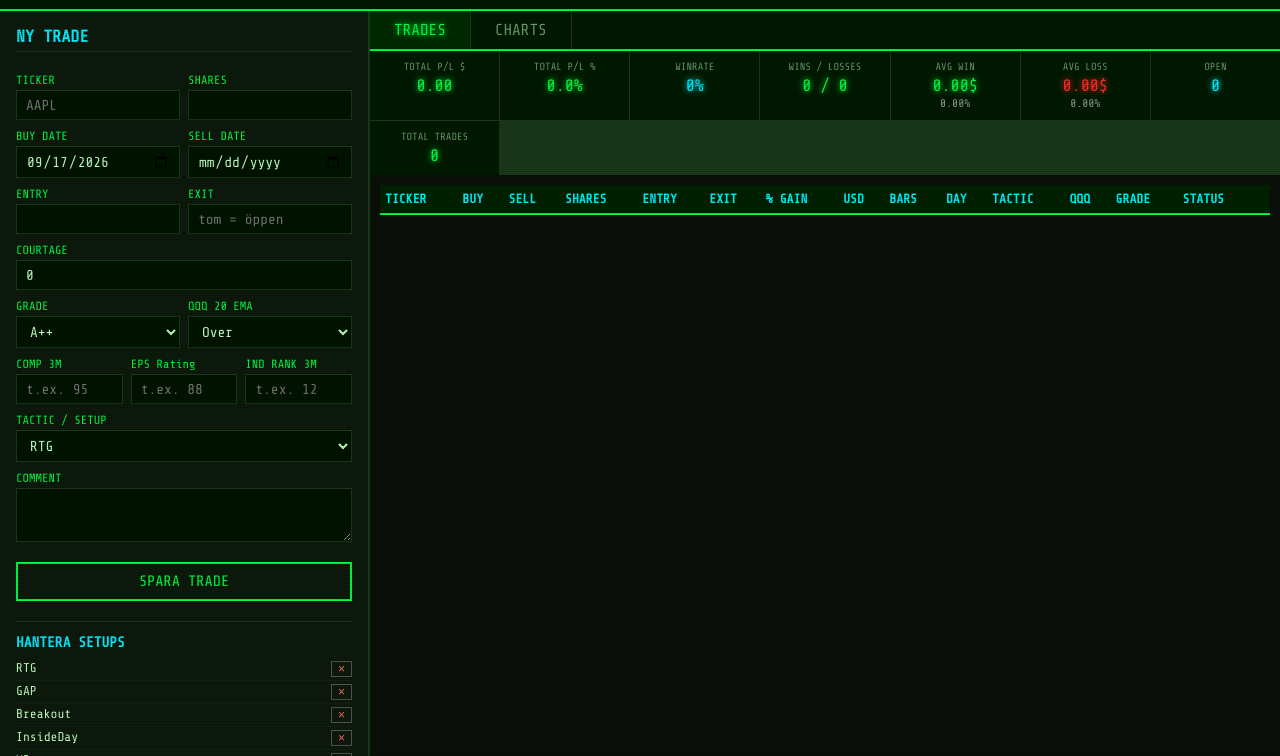
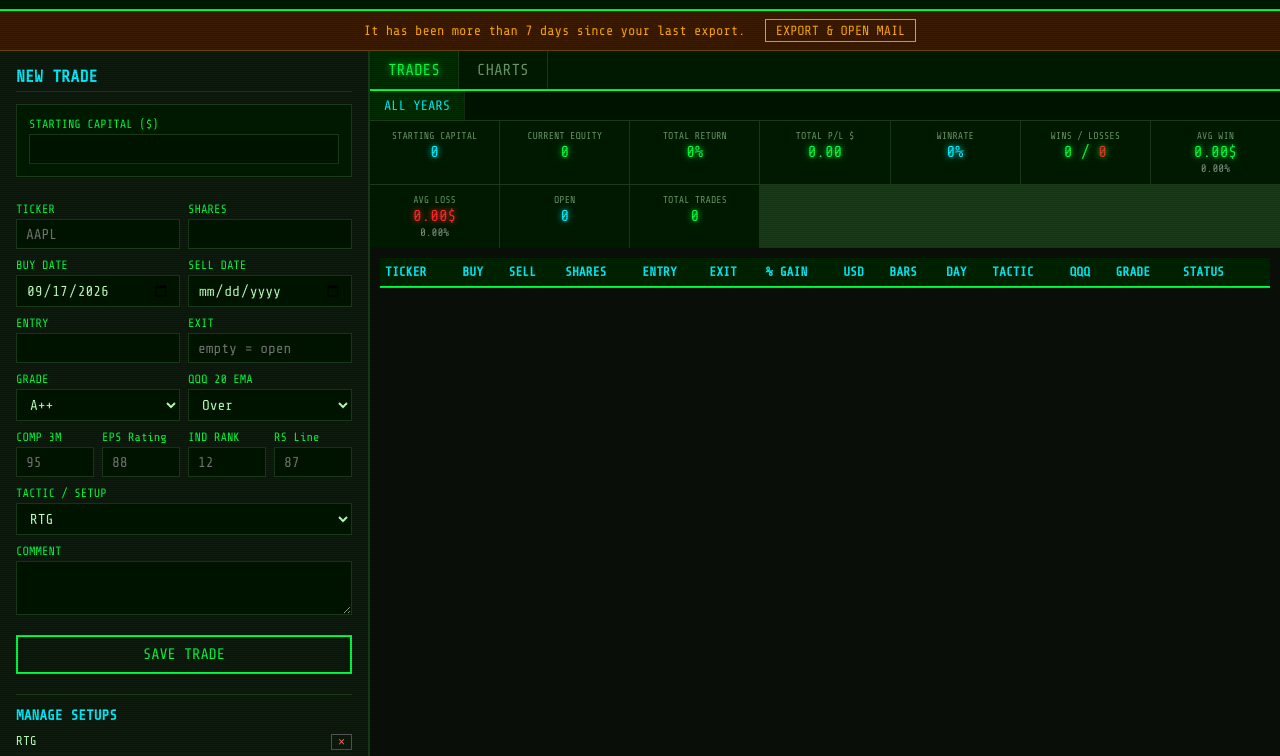
Before and after one commit to jnaavala/tradinglog, a plain HTML site: page index.html in a window 1280 px wide. Shown: the part 44-800 px from the top of the page. Drawn offline with nearby package versions, Linux system fonts and the light colour scheme.

Commit message:
Update index.html

```diff
--- a/index.html
+++ b/index.html
@@ -1,5 +1,5 @@
 <!DOCTYPE html>
-<html lang="sv">
+<html lang="en">
 <head>
 <meta charset="UTF-8" />
 <meta name="viewport" content="width=device-width, initial-scale=1.0" />
@@ -72,6 +72,25 @@
     box-shadow: 0 0 12px var(--cyan);
   }
 
+  .reminder {
+    background: #3a1a00;
+    color: #ffaa00;
+    text-align: center;
+    padding: 8px;
+    font-size: 0.85rem;
+    border-bottom: 1px solid #664400;
+    display: none;
+  }
+  .reminder button {
+    background: transparent;
+    border: 1px solid #ffaa00;
+    color: #ffaa00;
+    padding: 3px 10px;
+    margin-left: 12px;
+    cursor: pointer;
+    font-family: inherit;
+  }
+
   main {
     flex: 1;
     display: grid;
@@ -124,9 +143,9 @@
     gap: 8px;
   }
 
-  .row-3 {
+  .row-4 {
     display: grid;
-    grid-template-columns: 1fr 1fr 1fr;
+    grid-template-columns: 1fr 1fr 1fr 1fr;
     gap: 8px;
   }
 
@@ -193,6 +212,14 @@
     font-size: 0.75rem;
   }
 
+  .account-box {
+    background: #001a00;
+    border: 1px solid var(--dim);
+    padding: 12px;
+    margin-bottom: 16px;
+  }
+  .account-box label { margin-top: 0; }
+
   .right-side {
     display: flex;
     flex-direction: column;
@@ -203,12 +230,14 @@
     display: flex;
     background: #001a00;
     border-bottom: 2px solid var(--green);
+    overflow-x: auto;
   }
   .tab {
-    padding: 10px 24px;
+    padding: 10px 18px;
     cursor: pointer;
     color: #6a9a6a;
     border-right: 1px solid var(--dim);
+    white-space: nowrap;
   }
   .tab.active {
     color: var(--green);
@@ -216,22 +245,40 @@
     text-shadow: 0 0 6px var(--green);
   }
 
+  .year-tabs {
+    display: flex;
+    background: #001400;
+    border-bottom: 1px solid var(--dim);
+    overflow-x: auto;
+  }
+  .year-tab {
+    padding: 7px 14px;
+    cursor: pointer;
+    color: #6a9a6a;
+    font-size: 0.85rem;
+    border-right: 1px solid #1a2a1a;
+  }
+  .year-tab.active {
+    color: var(--cyan);
+    background: #002a00;
+  }
+
   .stats {
     display: grid;
-    grid-template-columns: repeat(auto-fit, minmax(120px, 1fr));
+    grid-template-columns: repeat(auto-fit, minmax(115px, 1fr));
     gap: 1px;
     background: var(--dim);
   }
   .stat-box {
     background: #001a00;
-    padding: 10px 6px;
+    padding: 9px 5px;
     text-align: center;
   }
-  .stat-box .label { font-size: 0.65rem; color: #6a9a6a; margin-bottom: 3px; }
-  .stat-box .value { font-size: 1.05rem; color: var(--green); text-shadow: 0 0 6px var(--green); }
+  .stat-box .label { font-size: 0.62rem; color: #6a9a6a; margin-bottom: 2px; }
+  .stat-box .value { font-size: 1.0rem; color: var(--green); text-shadow: 0 0 6px var(--green); }
   .stat-box .value.red { color: var(--red); text-shadow: 0 0 6px var(--red); }
   .stat-box .value.cyan { color: var(--cyan); text-shadow: 0 0 6px var(--cyan); }
-  .stat-box .sub { font-size: 0.7rem; color: #8a9a8a; margin-top: 2px; }
+  .stat-box .sub { font-size: 0.68rem; color: #8a9a8a; margin-top: 1px; }
 
   .content-area {
     flex: 1;
@@ -317,10 +364,20 @@
   </div>
 </header>
 
+<div class="reminder" id="exportReminder">
+  It has been more than 7 days since your last export.
+  <button onclick="exportAndMail()">EXPORT & OPEN MAIL</button>
+</div>
+
 <main>
   <!-- FORM -->
   <div class="form-panel">
-    <h2 id="formTitle">NY TRADE</h2>
+    <h2 id="formTitle">NEW TRADE</h2>
+
+    <div class="account-box">
+      <label>STARTING CAPITAL ($)</label>
+      <input type="number" id="startingCapital" step="0.01" onchange="saveStartingCapital()">
+    </div>
 
     <div class="row-2">
       <div>
@@ -351,12 +408,9 @@
       </div>
       <div>
         <label>EXIT</label>
-        <input type="number" id="exit" step="0.01" placeholder="tom = öppen">
+        <input type="number" id="exit" step="0.01" placeholder="empty = open">
       </div>
     </div>
-
-    <label>COURTAGE</label>
-    <input type="number" id="courtage" step="0.01" value="0">
 
     <div class="row-2">
       <div>
@@ -375,19 +429,23 @@
       </div>
     </div>
 
-    <!-- NYA FÄLT -->
-    <div class="row-3">
+    <!-- Ratings -->
+    <div class="row-4">
       <div>
         <label>COMP 3M</label>
-        <input type="number" id="comp3m" step="1" placeholder="t.ex. 95">
+        <input type="number" id="comp3m" step="1" placeholder="95">
       </div>
       <div>
         <label>EPS Rating</label>
-        <input type="number" id="epsRating" step="1" placeholder="t.ex. 88">
+        <input type="number" id="epsRating" step="1" placeholder="88">
       </div>
       <div>
-        <label>IND RANK 3M</label>
-        <input type="number" id="indRank" step="1" placeholder="t.ex. 12">
+        <label>IND RANK</label>
+        <input type="number" id="indRank" step="1" placeholder="12">
+      </div>
+      <div>
+        <label>RS Line</label>
+        <input type="number" id="rsLine" step="1" placeholder="87">
       </div>
     </div>
 
@@ -398,16 +456,16 @@
     <textarea id="comment"></textarea>
 
     <div class="btn-row">
-      <button class="primary" id="saveBtn" onclick="saveTrade()">SPARA TRADE</button>
-      <button class="secondary" id="cancelBtn" onclick="resetForm()" style="display:none">AVBRYT</button>
+      <button class="primary" id="saveBtn" onclick="saveTrade()">SAVE TRADE</button>
+      <button class="secondary" id="cancelBtn" onclick="resetForm()" style="display:none">CANCEL</button>
     </div>
 
     <div class="tactic-manager">
-      <h3>HANTERA SETUPS</h3>
+      <h3>MANAGE SETUPS</h3>
       <div class="tactic-list" id="tacticList"></div>
       <div style="display:flex; gap:6px;">
-        <input type="text" id="newTactic" placeholder="Ny setup..." style="flex:1">
-        <button class="secondary" onclick="addTactic()" style="padding:6px 10px;">LÄGG TILL</button>
+        <input type="text" id="newTactic" placeholder="New setup..." style="flex:1">
+        <button class="secondary" onclick="addTactic()" style="padding:6px 10px;">ADD</button>
       </div>
     </div>
   </div>
@@ -418,6 +476,8 @@
       <div class="tab active" onclick="switchTab('trades')">TRADES</div>
       <div class="tab" onclick="switchTab('charts')">CHARTS</div>
     </div>
+
+    <div class="year-tabs" id="yearTabs"></div>
 
     <div class="stats" id="stats"></div>
 
@@ -449,28 +509,32 @@
 
       <div class="charts-wrap" id="chartsView">
         <div class="chart-container">
-          <h3>HISTOGRAM – % GAIN FÖRDELNING</h3>
+          <h3>HISTOGRAM – % GAIN DISTRIBUTION</h3>
           <canvas id="pctChart" height="220"></canvas>
         </div>
         <div class="chart-container">
-          <h3>GENOMSNITTLIG USD PER SETUP</h3>
+          <h3>AVERAGE USD PER SETUP</h3>
           <canvas id="tacticChart" height="220"></canvas>
         </div>
         <div class="chart-container">
-          <h3>PRESTANDA PER VECKODAG (Avg USD)</h3>
+          <h3>PERFORMANCE BY WEEKDAY (Avg USD)</h3>
           <canvas id="weekdayChart" height="200"></canvas>
         </div>
         <div class="chart-container">
-          <h3>PRESTANDA PER EPS RATING (Avg USD)</h3>
+          <h3>PERFORMANCE BY EPS RATING (Avg USD)</h3>
           <canvas id="epsChart" height="200"></canvas>
         </div>
         <div class="chart-container">
-          <h3>PRESTANDA PER COMP 3M (Avg USD)</h3>
+          <h3>PERFORMANCE BY COMP 3M (Avg USD)</h3>
           <canvas id="compChart" height="200"></canvas>
         </div>
         <div class="chart-container">
-          <h3>PRESTANDA PER IND RANK 3M (Avg USD)</h3>
+          <h3>PERFORMANCE BY IND RANK (Avg USD)</h3>
           <canvas id="indChart" height="200"></canvas>
+        </div>
+        <div class="chart-container">
+          <h3>PERFORMANCE BY RS LINE (Avg USD)</h3>
+          <canvas id="rsChart" height="200"></canvas>
         </div>
       </div>
     </div>
@@ -480,10 +544,37 @@
 <script>
   let trades = JSON.parse(localStorage.getItem('retroTrades') || '[]');
   let tactics = JSON.parse(localStorage.getItem('retroTactics') || '["RTG","GAP","Breakout","InsideDay","WP","BF","RKMA","InTheWick","Support","HigherLow","HVC","4B-","MA10","GoldenGooseW","N/A"]');
+  let startingCapital = parseFloat(localStorage.getItem('retroStartingCapital') || '0');
+  let lastExport = localStorage.getItem('retroLastExport') || null;
   let editId = null;
-  let pctChart = null, tacticChart = null, weekdayChart = null, epsChart = null, compChart = null, indChart = null;
+  let currentYear = 'all';
+  let pctChart = null, tacticChart = null, weekdayChart = null, epsChart = null, compChart = null, indChart = null, rsChart = null;
 
   document.getElementById('buyDate').valueAsDate = new Date();
+  document.getElementById('startingCapital').value = startingCapital || '';
+
+  function saveStartingCapital() {
+    startingCapital = parseFloat(document.getElementById('startingCapital').value) || 0;
+    localStorage.setItem('retroStartingCapital', startingCapital);
+    render();
+  }
+
+  function checkExportReminder() {
+    const reminder = document.getElementById('exportReminder');
+    if (!lastExport) {
+      reminder.style.display = 'block';
+      return;
+    }
+    const days = (Date.now() - new Date(lastExport).getTime()) / (1000*60*60*24);
+    reminder.style.display = days > 7 ? 'block' : 'none';
+  }
+
+  function exportAndMail() {
+    exportData();
+    const subject = encodeURIComponent('Trading Log Backup');
+    const body = encodeURIComponent('Here is my weekly trading log backup.\n\n(Please attach the downloaded JSON file)');
+    window.open(`mailto:?subject=${subject}&body=${body}`);
+  }
 
   function saveTactics() {
     localStorage.setItem('retroTactics', JSON.stringify(tactics));
@@ -517,7 +608,7 @@
   }
 
   function removeTactic(index) {
-    if (confirm('Ta bort setup: ' + tactics[index] + '?')) {
+    if (confirm('Remove setup: ' + tactics[index] + '?')) {
       tactics.splice(index, 1);
       saveTactics();
     }
@@ -534,14 +625,27 @@
     return days[new Date(dateStr).getDay()];
   }
 
+  function getYear(dateStr) {
+    if (!dateStr) return null;
+    return new Date(dateStr).getFullYear();
+  }
+
   function calcTrade(t) {
     const isOpen = !t.exit || t.exit === '';
     let pct = null, usd = null, bars = '', outcome = 'OPEN';
 
     if (!isOpen) {
-      const gross = (parseFloat(t.exit) - parseFloat(t.entry)) * parseFloat(t.shares);
-      usd = gross - (parseFloat(t.courtage) || 0);
-      pct = ((parseFloat(t.exit) - parseFloat(t.entry)) / parseFloat(t.entry)) * 100;
+      const shares = parseFloat(t.shares);
+      const entry = parseFloat(t.entry);
+      const exit = parseFloat(t.exit);
+
+      const buyValue = entry * shares;
+      const sellValue = exit * shares;
+      const commission = (buyValue * 0.002) + (sellValue * 0.002); // 0.20% + 0.20%
+
+      const gross = (exit - entry) * shares;
+      usd = gross - commission;
+      pct = ((exit - entry) / entry) * 100;
       bars = daysBetween(t.buyDate, t.sellDate);
       outcome = usd >= 0 ? 'WIN' : 'LOSS';
     }
@@ -551,13 +655,40 @@
       usd: usd !== null ? +usd.toFixed(2) : null,
       bars,
       day: getDayName(t.buyDate),
+      year: getYear(t.buyDate),
       outcome,
       status: isOpen ? 'OPEN' : 'CLOSED'
     };
   }
 
+  function getFilteredTrades() {
+    const all = trades.map(calcTrade);
+    if (currentYear === 'all') return all;
+    return all.filter(t => t.year == currentYear);
+  }
+
+  function renderYearTabs() {
+    const years = [...new Set(trades.map(t => getYear(t.buyDate)).filter(y => y))].sort((a,b) => b - a);
+    const container = document.getElementById('yearTabs');
+
+    let html = `<div class="year-tab ${currentYear==='all'?'active':''}" onclick="setYear('all')">ALL YEARS</div>`;
+    years.forEach(y => {
+      html += `<div class="year-tab ${currentYear==y?'active':''}" onclick="setYear(${y})">${y}</div>`;
+    });
+    container.innerHTML = html;
+  }
+
+  function setYear(year) {
+    currentYear = year;
+    render();
+  }
+
   function render() {
-    const closed = trades.map(calcTrade).filter(t => t.status === 'CLOSED');
+    renderYearTabs();
+    checkExportReminder();
+
+    const allCalculated = getFilteredTrades();
+    const closed = allCalculated.filter(t => t.status === 'CLOSED');
     const wins = closed.filter(t => t.outcome === 'WIN');
     const losses = closed.filter(t => t.outcome === 'LOSS');
 
@@ -572,21 +703,31 @@
 
     const avgTradePct = closed.length ? (totalPct / closed.length) : 0;
 
-    // Trades to 100% – bara om positivt
     let tradesTo100 = '';
     if (totalPct > 0 && avgTradePct > 0) {
       const remaining = Math.ceil((100 - totalPct) / avgTradePct);
       tradesTo100 = remaining > 0 ? remaining : 0;
     }
 
+    const currentEquity = startingCapital + totalUsd;
+    const totalReturnPct = startingCapital > 0 ? ((totalUsd / startingCapital) * 100).toFixed(1) : 0;
+
     document.getElementById('stats').innerHTML = `
+      <div class="stat-box">
+        <div class="label">STARTING CAPITAL</div>
+        <div class="value cyan">${startingCapital.toFixed(0)}</div>
+      </div>
+      <div class="stat-box">
+        <div class="label">CURRENT EQUITY</div>
+        <div class="value ${currentEquity>=startingCapital?'':'red'}">${currentEquity.toFixed(0)}</div>
+      </div>
+      <div class="stat-box">
+        <div class="label">TOTAL RETURN</div>
+        <div class="value ${totalUsd>=0?'':'red'}">${totalReturnPct}%</div>
+      </div>
       <div class="stat-box">
         <div class="label">TOTAL P/L $</div>
         <div class="value ${totalUsd>=0?'':'red'}">${totalUsd.toFixed(2)}</div>
-      </div>
-      <div class="stat-box">
-        <div class="label">TOTAL P/L %</div>
-        <div class="value ${totalPct>=0?'':'red'}">${totalPct.toFixed(1)}%</div>
       </div>
       <div class="stat-box">
         <div class="label">WINRATE</div>
@@ -594,7 +735,7 @@
       </div>
       <div class="stat-box">
         <div class="label">WINS / LOSSES</div>
-        <div class="value">${wins.length} / <span class="red">${losses.length}</span></div>
+        <div class="value">${wins.length} / <span style="color:var(--red)">${losses.length}</span></div>
       </div>
       <div class="stat-box">
         <div class="label">AVG WIN</div>
@@ -608,11 +749,11 @@
       </div>
       <div class="stat-box">
         <div class="label">OPEN</div>
-        <div class="value cyan">${trades.length - closed.length}</div>
+        <div class="value cyan">${allCalculated.length - closed.length}</div>
       </div>
       <div class="stat-box">
         <div class="label">TOTAL TRADES</div>
-        <div class="value">${trades.length}</div>
+        <div class="value">${allCalculated.length}</div>
       </div>
       ${tradesTo100 !== '' ? `
       <div class="stat-box">
@@ -623,9 +764,9 @@
 
     const tbody = document.getElementById('tradeTable');
     tbody.innerHTML = '';
-    [...trades].reverse().forEach((raw, idx) => {
-      const t = calcTrade(raw);
-      const realIndex = trades.length - 1 - idx;
+    [...allCalculated].reverse().forEach((t) => {
+      // Find original index for edit/delete
+      const realIndex = trades.findIndex(raw => raw.id === t.id);
       const tr = document.createElement('tr');
       tr.innerHTML = `
         <td><strong>${t.ticker}</strong></td>
@@ -690,7 +831,7 @@
   }
 
   function renderCharts(closed) {
-    // --- % Gain Histogram ---
+    // Histogram
     const bins = {};
     const ranges = [-50,-20,-10,-5,-3,-1,0,1,3,5,8,10,15,20,50];
     ranges.forEach((r,i) => {
@@ -722,7 +863,7 @@
       data: {
         labels: pctLabels,
         datasets: [{
-          label: 'Antal trades',
+          label: 'Number of trades',
           data: pctData,
           backgroundColor: pctLabels.map(l => l.includes('-') || l.includes('<-') ? 'rgba(255,42,42,0.7)' : 'rgba(0,255,65,0.7)'),
           borderColor: pctLabels.map(l => l.includes('-') || l.includes('<-') ? '#ff2a2a' : '#00ff41'),
@@ -739,20 +880,20 @@
       }
     });
 
-    // --- Tactic Chart ---
+    // Tactic
     const tacticStats = groupBy(closed, t => t.tactic);
     const tLabels = Object.keys(tacticStats);
     const tData = tLabels.map(t => +(tacticStats[t].total / tacticStats[t].count).toFixed(2));
     tacticChart = createBarChart('tacticChart', tLabels, tData, tacticChart);
 
-    // --- Weekday Chart ---
+    // Weekday
     const dayOrder = ['Monday','Tuesday','Wednesday','Thursday','Friday','Saturday','Sunday'];
     const dayStats = groupBy(closed, t => t.day);
     const dayLabels = dayOrder.filter(d => dayStats[d]);
     const dayData = dayLabels.map(d => +(dayStats[d].total / dayStats[d].count).toFixed(2));
     weekdayChart = createBarChart('weekdayChart', dayLabels, dayData, weekdayChart);
 
-    // --- EPS Rating Chart (grupperar i ranges) ---
+    // EPS
     const epsGroups = groupBy(closed, t => {
       const v = parseInt(t.epsRating);
       if (isNaN(v)) return 'N/A';
@@ -766,7 +907,7 @@
     const epsData = epsLabels.map(k => +(epsGroups[k].total / epsGroups[k].count).toFixed(2));
     epsChart = createBarChart('epsChart', epsLabels, epsData, epsChart);
 
-    // --- COMP 3M Chart ---
+    // COMP
     const compGroups = groupBy(closed, t => {
       const v = parseInt(t.comp3m);
       if (isNaN(v)) return 'N/A';
@@ -780,7 +921,7 @@
     const compData = compLabels.map(k => +(compGroups[k].total / compGroups[k].count).toFixed(2));
     compChart = createBarChart('compChart', compLabels, compData, compChart);
 
-    // --- IND RANK 3M Chart ---
+    // IND RANK
     const indGroups = groupBy(closed, t => {
       const v = parseInt(t.indRank);
       if (isNaN(v)) return 'N/A';
@@ -796,6 +937,20 @@
     });
     const indData = indLabels.map(k => +(indGroups[k].total / indGroups[k].count).toFixed(2));
     indChart = createBarChart('indChart', indLabels, indData, indChart);
+
+    // RS Line (new)
+    const rsGroups = groupBy(closed, t => {
+      const v = parseInt(t.rsLine);
+      if (isNaN(v)) return 'N/A';
+      if (v >= 90) return '90-99';
+      if (v >= 80) return '80-89';
+      if (v >= 70) return '70-79';
+      if (v >= 60) return '60-69';
+      return '<60';
+    });
+    const rsLabels = Object.keys(rsGroups).sort();
+    const rsData = rsLabels.map(k => +(rsGroups[k].total / rsGroups[k].count).toFixed(2));
+    rsChart = createBarChart('rsChart', rsLabels, rsData, rsChart);
   }
 
   function switchTab(tab) {
@@ -821,19 +976,18 @@
       sellDate: document.getElementById('sellDate').value,
       entry: document.getElementById('entry').value,
       exit: document.getElementById('exit').value,
-      courtage: document.getElementById('courtage').value || 0,
       grade: document.getElementById('grade').value,
       qqq: document.getElementById('qqq').value,
       tactic: document.getElementById('tactic').value,
       comment: document.getElementById('comment').value,
-      // Nya fält
       comp3m: document.getElementById('comp3m').value || '',
       epsRating: document.getElementById('epsRating').value || '',
-      indRank: document.getElementById('indRank').value || ''
+      indRank: document.getElementById('indRank').value || '',
+      rsLine: document.getElementById('rsLine').value || ''
     };
 
     if (!trade.ticker || !trade.shares || !trade.buyDate || !trade.entry) {
-      alert('Fyll i minst Ticker, Shares, Buy Date och Entry');
+      alert('Please fill in at least Ticker, Shares, Buy Date and Entry');
       return;
     }
 
@@ -852,8 +1006,8 @@
   function editTrade(index) {
     const t = trades[index];
     editId = t.id;
-    document.getElementById('formTitle').textContent = 'REDIGERA TRADE';
-    document.getElementById('saveBtn').textContent = 'UPPDATERA';
+    document.getElementById('formTitle').textContent = 'EDIT TRADE';
+    document.getElementById('saveBtn').textContent = 'UPDATE';
     document.getElementById('cancelBtn').style.display = 'inline-block';
 
     document.getElementById('ticker').value = t.ticker;
@@ -862,19 +1016,18 @@
     document.getElementById('sellDate').value = t.sellDate || '';
     document.getElementById('entry').value = t.entry;
     document.getElementById('exit').value = t.exit || '';
-    document.getElementById('courtage').value = t.courtage;
     document.getElementById('grade').value = t.grade;
     document.getElementById('qqq').value = t.qqq;
     document.getElementById('tactic').value = t.tactic;
     document.getElementById('comment').value = t.comment || '';
-    // Nya fält
     document.getElementById('comp3m').value = t.comp3m || '';
     document.getElementById('epsRating').value = t.epsRating || '';
     document.getElementById('indRank').value = t.indRank || '';
+    document.getElementById('rsLine').value = t.rsLine || '';
   }
 
   function deleteTrade(index) {
-    if (confirm('Ta bort denna trade?')) {
+    if (confirm('Delete this trade?')) {
       trades.splice(index, 1);
       localStorage.setItem('retroTrades', JSON.stringify(trades));
       render();
@@ -883,8 +1036,8 @@
 
   function resetForm() {
     editId = null;
-    document.getElementById('formTitle').textContent = 'NY TRADE';
-    document.getElementById('saveBtn').textContent = 'SPARA TRADE';
+    document.getElementById('formTitle').textContent = 'NEW TRADE';
+    document.getElementById('saveBtn').textContent = 'SAVE TRADE';
     document.getElementById('cancelBtn').style.display = 'none';
     document.getElementById('ticker').value = '';
     document.getElementById('shares').value = '';
@@ -892,11 +1045,11 @@
     document.getElementById('sellDate').value = '';
     document.getElementById('entry').value = '';
     document.getElementById('exit').value = '';
-    document.getElementById('courtage').value = '0';
     document.getElementById('comment').value = '';
     document.getElementById('comp3m').value = '';
     document.getElementById('epsRating').value = '';
     document.getElementById('indRank').value = '';
+    document.getElementById('rsLine').value = '';
   }
 
   function exportData() {
@@ -907,6 +1060,10 @@
     a.href = url;
     a.download = `trading-log-${new Date().toISOString().slice(0,10)}.json`;
     a.click();
+
+    lastExport = new Date().toISOString();
+    localStorage.setItem('retroLastExport', lastExport);
+    checkExportReminder();
   }
 
   function importData(e) {
@@ -917,19 +1074,19 @@
       try {
         const imported = JSON.parse(ev.target.result);
         if (Array.isArray(imported)) {
-          if (confirm(`Importera ${imported.length} trades?`)) {
+          if (confirm(`Import ${imported.length} trades?`)) {
             trades = trades.concat(imported);
             localStorage.setItem('retroTrades', JSON.stringify(trades));
             render();
           }
         }
-      } catch (err) { alert('Ogiltig JSON-fil'); }
+      } catch (err) { alert('Invalid JSON file'); }
     };
     reader.readAsText(file);
   }
 
   function clearAll() {
-    if (confirm('Är du helt säker? All data raderas.')) {
+    if (confirm('Are you sure? All data will be deleted.')) {
       trades = [];
       localStorage.removeItem('retroTrades');
       render();
```
